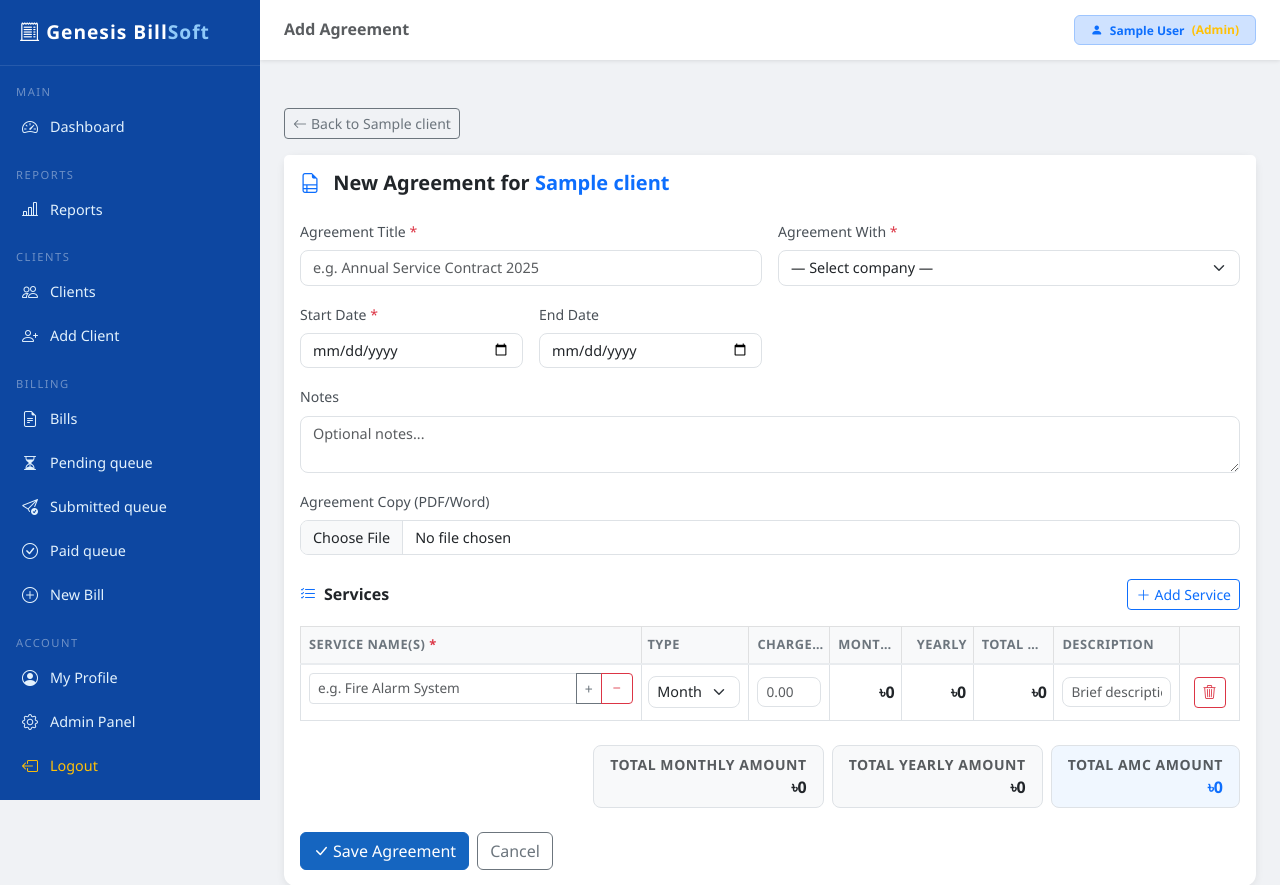
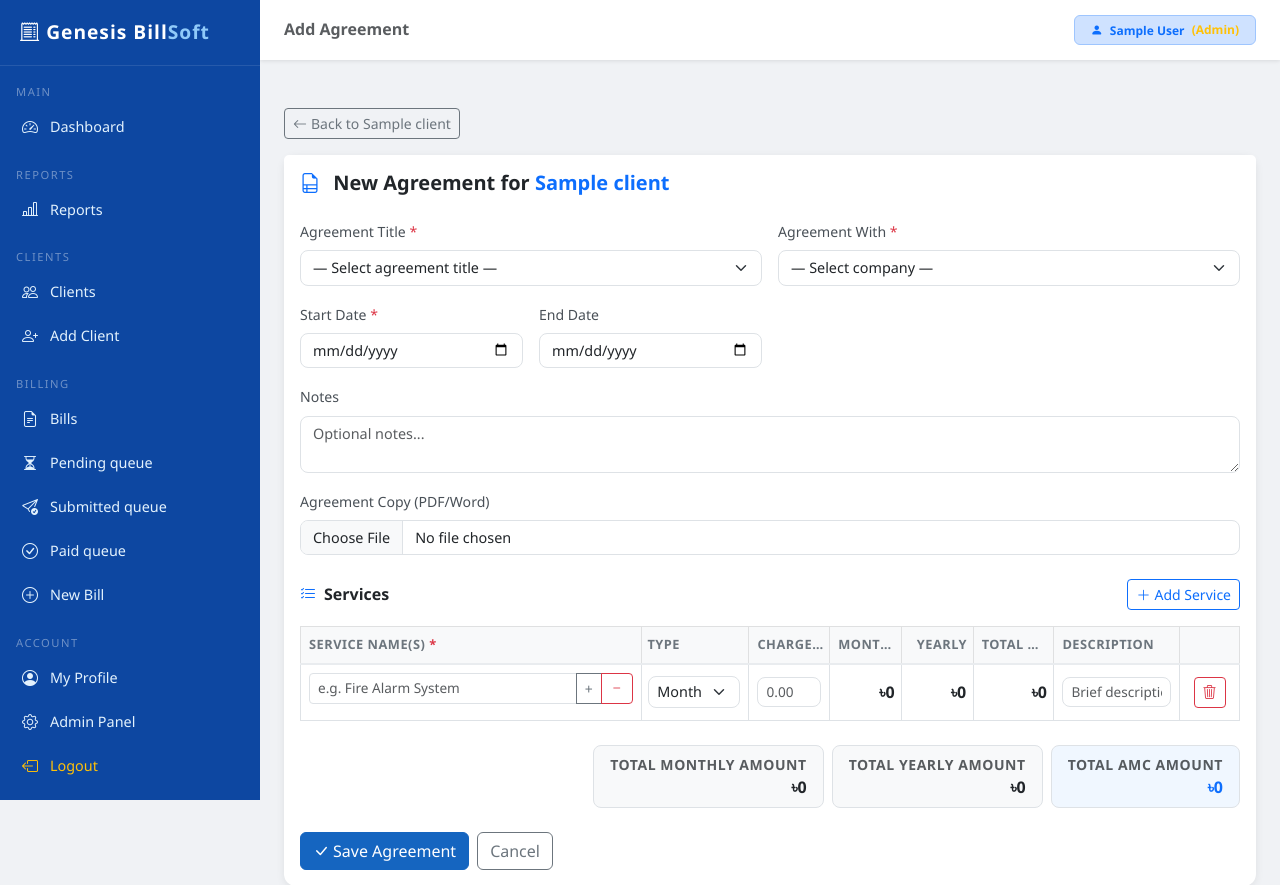
Before and after one commit to gtlfilesbd-droid/Genesis-Service-Billing-Software, a Django app: page /clients/1/agreement/add/ in a window 1280 px wide. Shown: the top 885 px of the page. Run offline with Django 4.2, Linux system fonts and the light colour scheme; a user stored in the database is signed in; tables that the repository leaves empty hold one stand-in row (values such as "Sample post").

Commit message:
Agreement Title Set Dropdown and Others Option

```diff
--- a/billing_system/templates/clients/agreement_form.html
+++ b/billing_system/templates/clients/agreement_form.html
@@ -20,8 +20,25 @@
             <!-- Agreement Details -->
             <div class="row g-3 mb-4">
                 <div class="col-md-6">
-                    <label class="form-label">Agreement Title <span class="text-danger">*</span></label>
-                    <input type="text" name="title" class="form-control" value="{{ agreement.title|default:'' }}" required placeholder="e.g. Annual Service Contract 2025">
+                    <label class="form-label" for="id_title_choice">Agreement Title <span class="text-danger">*</span></label>
+                    <select name="title_choice" id="id_title_choice" class="form-select" required>
+                        <option value="">— Select agreement title —</option>
+                        {% for p in agreement_title_presets %}
+                        <option value="{{ p.pk }}" {% if selected_title_choice == p.pk|stringformat:"d" %}selected{% endif %}>{{ p.title }}</option>
+                        {% endfor %}
+                        <option value="{{ agreement_title_choice_other }}" {% if title_is_other %}selected{% endif %}>Other (custom title)</option>
+                    </select>
+                    <div id="title-custom-wrap" class="mt-2 {% if not title_is_other %}d-none{% endif %}">
+                        <label class="form-label small text-muted mb-1" for="id_title_custom">Custom title</label>
+                        <input type="text" name="title_custom" id="id_title_custom" class="form-control" maxlength="255"
+                               value="{{ posted_title_custom }}"
+                               placeholder="Enter agreement title"
+                               {% if title_is_other %}required{% endif %}
+                               autocomplete="off">
+                    </div>
+                    {% if not agreement_title_presets %}
+                    <div class="form-text text-warning small mt-1">No preset titles in admin yet — choose &quot;Other&quot; and enter a title, or ask an admin to add presets.</div>
+                    {% endif %}
                 </div>
                 <div class="col-md-6">
                     <label class="form-label">Agreement With <span class="text-danger">*</span></label>
@@ -178,6 +195,35 @@
 
 <!-- Service type options for JS -->
 <script>
+(function () {
+    const OTHER = "{{ agreement_title_choice_other|escapejs }}";
+    const sel = document.getElementById('id_title_choice');
+    const wrap = document.getElementById('title-custom-wrap');
+    const custom = document.getElementById('id_title_custom');
+    function syncTitleCustom() {
+        if (!sel || !wrap || !custom) return;
+        const isOther = sel.value === OTHER;
+        wrap.classList.toggle('d-none', !isOther);
+        custom.required = isOther;
+        if (!isOther) {
+            custom.setCustomValidity('');
+        }
+    }
+    sel?.addEventListener('change', syncTitleCustom);
+    document.querySelector('form')?.addEventListener('submit', function () {
+        if (sel && sel.value === OTHER && custom) {
+            if (!(custom.value || '').trim()) {
+                custom.setCustomValidity('Please enter a custom agreement title.');
+            } else {
+                custom.setCustomValidity('');
+            }
+        } else if (custom) {
+            custom.setCustomValidity('');
+        }
+    });
+    syncTitleCustom();
+})();
+
 const serviceTypeOptions = `{% for val, label in service_types %}<option value="{{ val }}">{{ label }}</option>{% endfor %}`;
 
 function addServiceRow() {
--- a/clients/models.py
+++ b/clients/models.py
@@ -56,6 +56,25 @@ class Client(models.Model):
     @property
     def active_agreements(self):
         return self.agreements.filter(is_active=True)
+
+
+class AgreementTitlePreset(models.Model):
+    """Predefined agreement titles — managed in Django admin; users pick from the app form."""
+
+    title = models.CharField(max_length=255)
+    sort_order = models.PositiveIntegerField(default=0, help_text='Lower numbers appear first in the dropdown.')
+    is_active = models.BooleanField(default=True)
+
+    created_at = models.DateTimeField(auto_now_add=True)
+    updated_at = models.DateTimeField(auto_now=True)
+
+    class Meta:
+        ordering = ['sort_order', 'title']
+        verbose_name = 'Agreement title (preset)'
+        verbose_name_plural = 'Agreement title presets'
+
+    def __str__(self):
+        return self.title
 
 
 SERVICE_TYPE_CHOICES = [
--- a/clients/views.py
+++ b/clients/views.py
@@ -4,7 +4,59 @@ from django.contrib import messages
 from django.core.paginator import Paginator
 import json
 from django.http import HttpResponse
-from .models import Client, Company, Agreement, Service
+from .models import Client, Company, Agreement, AgreementTitlePreset, Service
+
+AGREEMENT_TITLE_CHOICE_OTHER = '__other__'
+
+
+def _active_agreement_title_presets():
+    return AgreementTitlePreset.objects.filter(is_active=True).order_by('sort_order', 'title')
+
+
+def _resolve_agreement_title_from_post(post):
+    choice = (post.get('title_choice') or '').strip()
+    custom = (post.get('title_custom') or '').strip()
+    if not choice:
+        return None, 'Please select an agreement title.'
+    if choice == AGREEMENT_TITLE_CHOICE_OTHER:
+        if not custom:
+            return None, 'Please enter a custom agreement title when "Other" is selected.'
+        if len(custom) > 255:
+            return None, 'Agreement title must be 255 characters or fewer.'
+        return custom, None
+    try:
+        pk = int(choice)
+    except (TypeError, ValueError):
+        return None, 'Invalid agreement title selection.'
+    preset = AgreementTitlePreset.objects.filter(pk=pk, is_active=True).first()
+    if not preset:
+        return None, 'Invalid or inactive agreement title.'
+    return preset.title, None
+
+
+def _agreement_title_display_context(agreement=None, post=None):
+    presets = _active_agreement_title_presets()
+    ctx = {
+        'agreement_title_presets': presets,
+        'agreement_title_choice_other': AGREEMENT_TITLE_CHOICE_OTHER,
+        'selected_title_choice': '',
+        'title_is_other': False,
+        'posted_title_custom': '',
+    }
+    if post is not None:
+        ctx['selected_title_choice'] = (post.get('title_choice') or '').strip()
+        ctx['title_is_other'] = ctx['selected_title_choice'] == AGREEMENT_TITLE_CHOICE_OTHER
+        ctx['posted_title_custom'] = post.get('title_custom') or ''
+        return ctx
+    if agreement and agreement.title:
+        match = presets.filter(title=agreement.title).first()
+        if match:
+            ctx['selected_title_choice'] = str(match.pk)
+        else:
+            ctx['selected_title_choice'] = AGREEMENT_TITLE_CHOICE_OTHER
+            ctx['title_is_other'] = True
+            ctx['posted_title_custom'] = agreement.title
+    return ctx
 from accounts.models import UserProfile, AuditLog
 
 
@@ -346,26 +398,42 @@ def agreement_add(request, client_pk):
         aw_id = request.POST.get('agreement_with')
         if not aw_id:
             messages.error(request, 'Please select Agreement With.')
-            return render(request, 'clients/agreement_form.html', {
+            ctx = {
                 'client': client,
                 'profile': profile,
                 'service_types': Service._meta.get_field('service_type').choices,
                 'companies': companies,
-            })
+                **_agreement_title_display_context(post=request.POST),
+            }
+            return render(request, 'clients/agreement_form.html', ctx)
         agreement_with = Company.objects.filter(pk=aw_id, is_active=True).first()
         if not agreement_with:
             messages.error(request, 'Invalid company selected for Agreement With.')
-            return render(request, 'clients/agreement_form.html', {
+            ctx = {
                 'client': client,
                 'profile': profile,
                 'service_types': Service._meta.get_field('service_type').choices,
                 'companies': companies,
-            })
+                **_agreement_title_display_context(post=request.POST),
+            }
+            return render(request, 'clients/agreement_form.html', ctx)
+
+        resolved_title, title_err = _resolve_agreement_title_from_post(request.POST)
+        if title_err:
+            messages.error(request, title_err)
+            ctx = {
+                'client': client,
+                'profile': profile,
+                'service_types': Service._meta.get_field('service_type').choices,
+                'companies': companies,
+                **_agreement_title_display_context(post=request.POST),
+            }
+            return render(request, 'clients/agreement_form.html', ctx)
 
         agreement = Agreement(
             client=client,
             agreement_with=agreement_with,
-            title=request.POST.get('title'),
+            title=resolved_title,
             start_date=request.POST.get('start_date'),
             end_date=request.POST.get('end_date') or None,
             notes=request.POST.get('notes'),
@@ -419,6 +487,7 @@ def agreement_add(request, client_pk):
         'profile': profile,
         'service_types': Service._meta.get_field('service_type').choices,
         'companies': companies,
+        **_agreement_title_display_context(),
     })
 
 
@@ -437,28 +506,46 @@ def agreement_edit(request, pk):
         aw_id = request.POST.get('agreement_with')
         if not aw_id:
             messages.error(request, 'Please select Agreement With.')
-            return render(request, 'clients/agreement_form.html', {
+            ctx = {
                 'client': client,
                 'agreement': agreement,
                 'profile': profile,
                 'service_types': Service._meta.get_field('service_type').choices,
                 'service_groups': _agreement_service_groups(agreement),
                 'companies': companies,
-            })
+                **_agreement_title_display_context(post=request.POST),
+            }
+            return render(request, 'clients/agreement_form.html', ctx)
         agreement_with = Company.objects.filter(pk=aw_id, is_active=True).first()
         if not agreement_with:
             messages.error(request, 'Invalid company selected for Agreement With.')
-            return render(request, 'clients/agreement_form.html', {
+            ctx = {
                 'client': client,
                 'agreement': agreement,
                 'profile': profile,
                 'service_types': Service._meta.get_field('service_type').choices,
                 'service_groups': _agreement_service_groups(agreement),
                 'companies': companies,
-            })
+                **_agreement_title_display_context(post=request.POST),
+            }
+            return render(request, 'clients/agreement_form.html', ctx)
+
+        resolved_title, title_err = _resolve_agreement_title_from_post(request.POST)
+        if title_err:
+            messages.error(request, title_err)
+            ctx = {
+                'client': client,
+                'agreement': agreement,
+                'profile': profile,
+                'service_types': Service._meta.get_field('service_type').choices,
+                'service_groups': _agreement_service_groups(agreement),
+                'companies': companies,
+                **_agreement_title_display_context(post=request.POST),
+            }
+            return render(request, 'clients/agreement_form.html', ctx)
 
         agreement.agreement_with = agreement_with
-        agreement.title = request.POST.get('title')
+        agreement.title = resolved_title
         agreement.start_date = request.POST.get('start_date')
         agreement.end_date = request.POST.get('end_date') or None
         agreement.notes = request.POST.get('notes')
@@ -514,6 +601,7 @@ def agreement_edit(request, pk):
         'service_types': Service._meta.get_field('service_type').choices,
         'service_groups': _agreement_service_groups(agreement),
         'companies': companies,
+        **_agreement_title_display_context(agreement=agreement),
     })
 
 
```
Also changed, not shown: clients/admin.py (+9 -1 lines), clients/migrations/0007_agreementtitlepreset.py (added).
